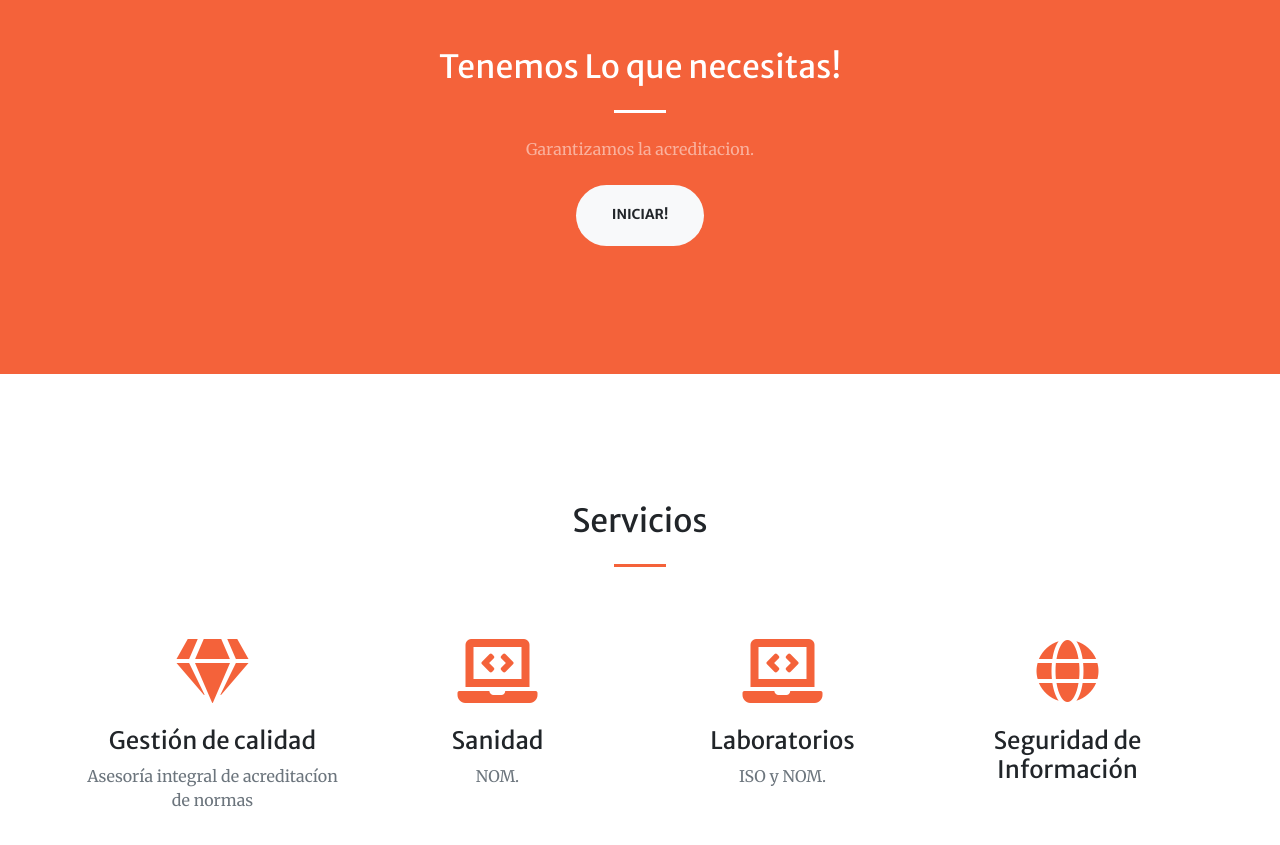
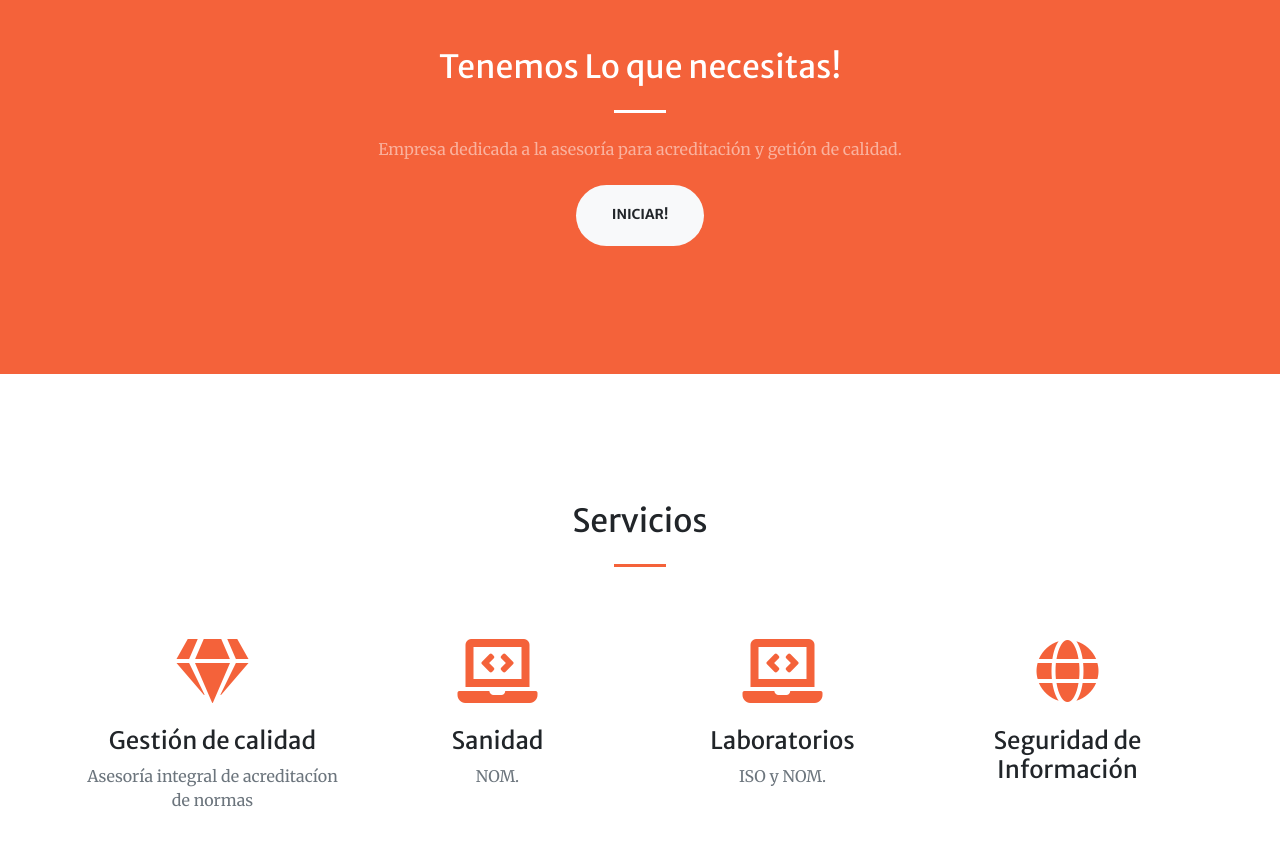
Before and after one commit to kliny18/kliny18.github.io, a website with bundled scripts: page index.html in a window 1280 px wide. Shown: the part 880-1725 px from the top of the page. Built offline with nearby package versions, Linux system fonts and the light colour scheme; a script that the page names is missing.

Commit message:
Update index.html

```diff
--- a/index.html
+++ b/index.html
@@ -105,7 +105,7 @@ window.smartsupp||(function(d) {
         <div class="col-lg-8 text-center">
           <h2 class="text-white mt-0">Tenemos Lo que necesitas!</h2>
           <hr class="divider light my-4">
-          <p class="text-white-50 mb-4">Garantizamos la acreditacion.</p>
+          <p class="text-white-50 mb-4">Empresa dedicada a la asesoría para acreditación y getión de calidad.</p>
           <a class="btn btn-light btn-xl js-scroll-trigger" href="#services">Iniciar!</a>
         </div>
       </div>
```
